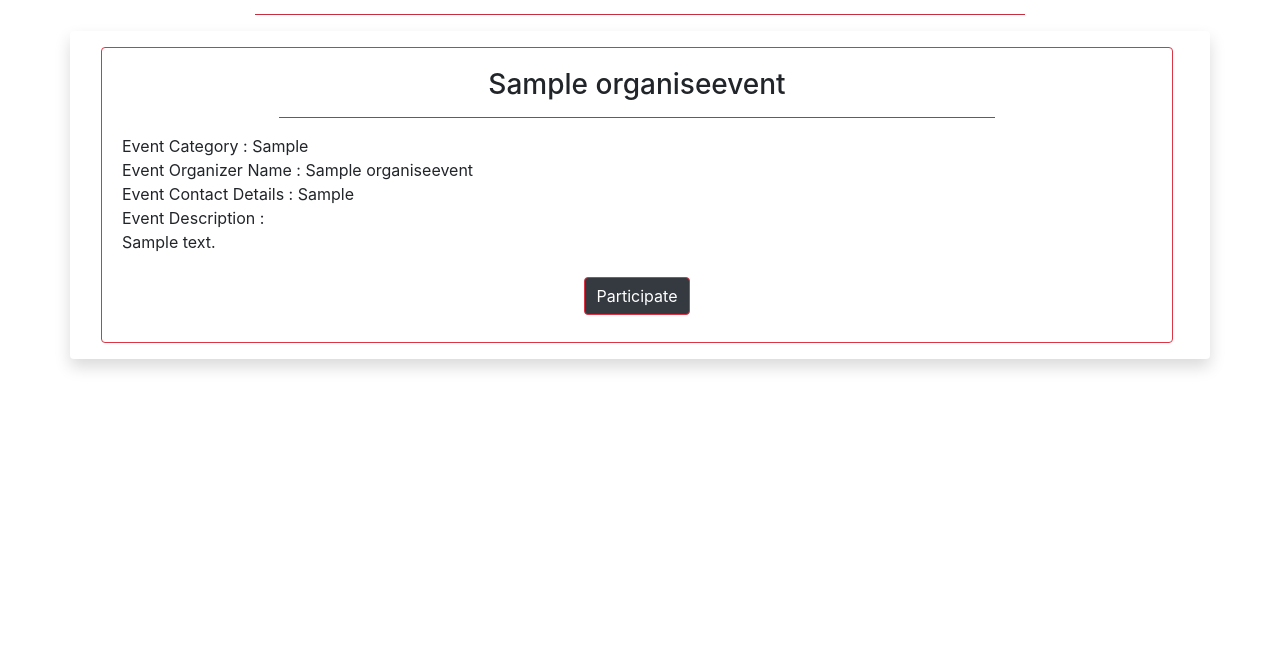
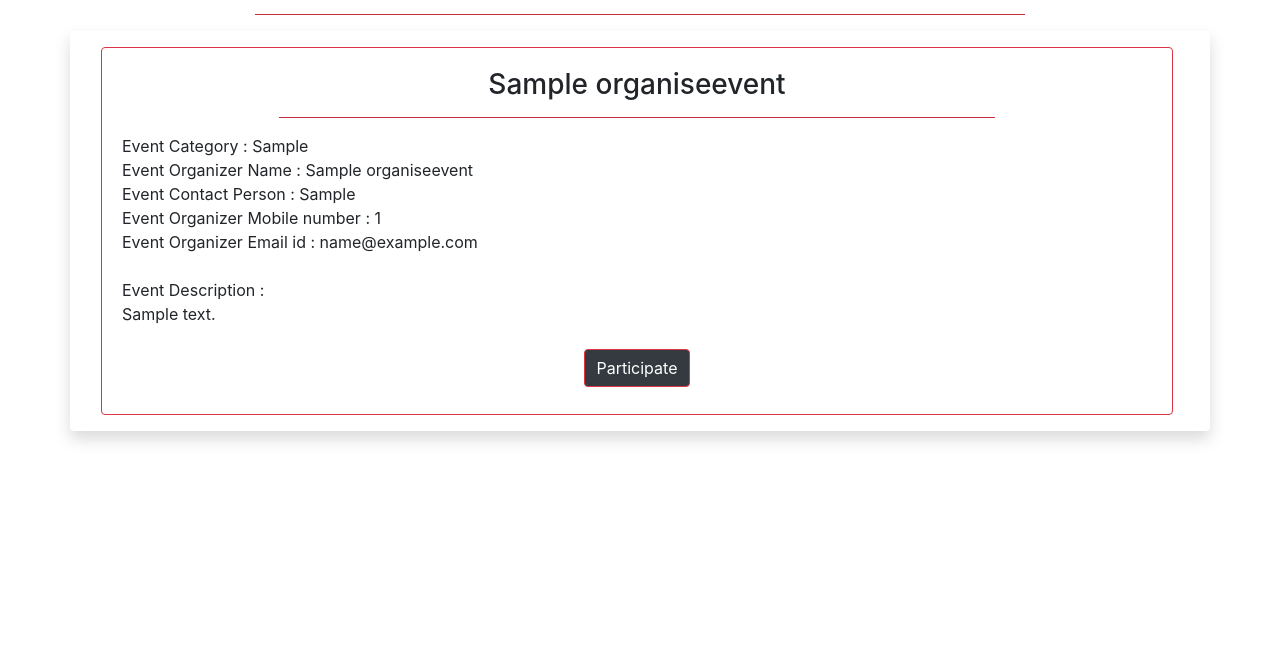
Before and after one commit to alisha21puja/Hackathon1, a Django app: page /Participant/event_details in a window 1280 px wide. Shown: the part 180-834 px from the top of the page. Run offline with Django 3.2, Linux system fonts and the light colour scheme; a user stored in the database is signed in; tables that the repository leaves empty hold one stand-in row (values such as "Sample post"); some libraries are stand-ins or nearby versions.

Commit message:
Update event_details.html

```diff
--- a/Participant/templates/event_details.html
+++ b/Participant/templates/event_details.html
@@ -4,7 +4,6 @@
 
 
 {%load staticfiles %}
-
 
 <br><br><br><br><br><br>
 
@@ -22,7 +21,9 @@
     <hr class="bg-danger col-md-8">
 	<td class="text-dark text-center">Event Category : {{ event.event_category }} </td><br/>
 	<td class="text-dark text-center">Event Organizer Name : {{ event.org_name }} </td><br/>
-	<td class="text-dark text-center">Event Contact Details : {{ event.org_contact_person }} </td>
+	<td class="text-dark text-center">Event Contact Person : {{ event.org_contact_person }} </td><br>
+  <td class="text-dark text-center">Event Organizer Mobile number : {{ event.org_mobile }} </td><br/>
+  <td class="text-dark text-center">Event Organizer Email id : {{ event.org_email }} </td><br>
 	<br/>Event Description :
     <p class="card-text"  align="justify" >{{ event.event_description }}</p>
    <center><button  class=" btn"> <a href="{% url 'participated_event' %}" class="bg-dark btn btn-outline-danger text-white" >Participate</a></button></center>
```
